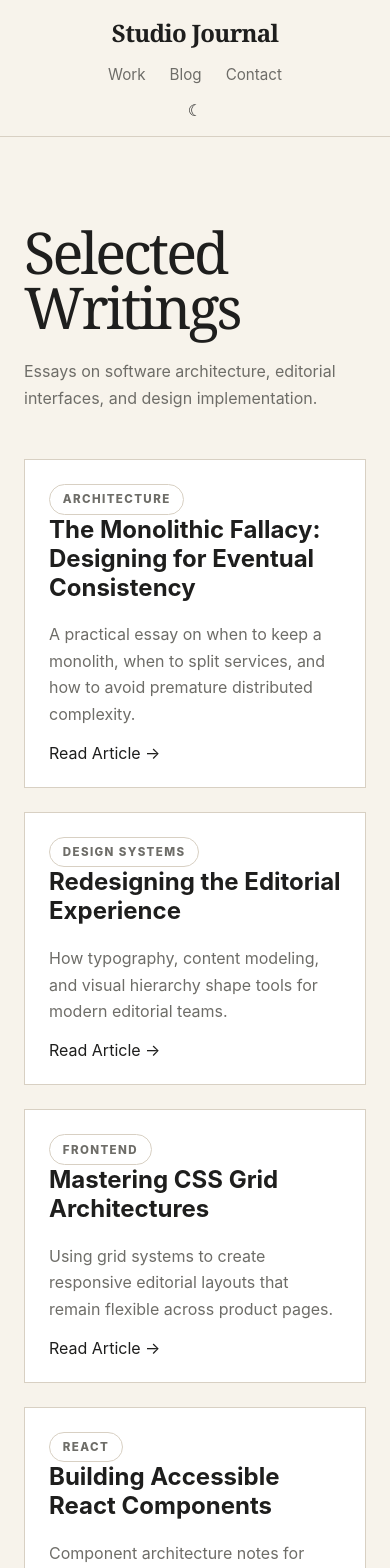
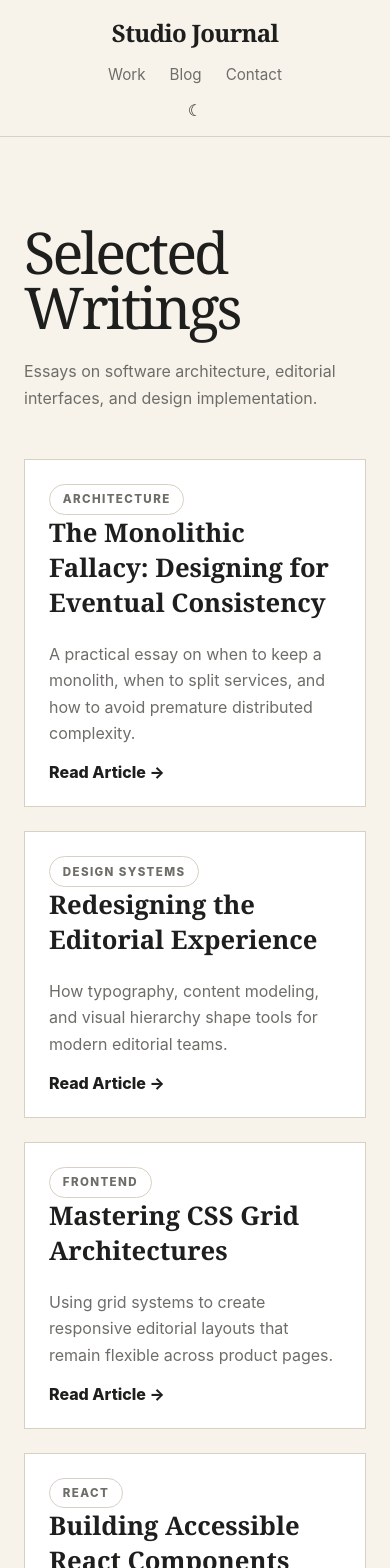
Before and after one commit to el-thon/my-porto-web, a Next.js app: page /blog in a window 390 px wide. Shown: the top 1568 px of the page. Built offline with nearby package versions, Linux system fonts and the light colour scheme.

Commit message:
style: add detail and article layouts

```diff
--- a/app/globals.css
+++ b/app/globals.css
@@ -39,6 +39,8 @@ a { color: inherit; text-decoration: none; }
   margin-inline: auto;
 }
 
+.narrow { width: min(800px, calc(100% - 48px)); }
+
 .site-header, .site-footer {
   display: grid;
   grid-template-columns: 1fr auto 1fr;
@@ -71,9 +73,11 @@ h1, h2, h3 { margin-top: 0; }
 .section { padding: clamp(72px, 10vw, 128px) 0; }
 .section-head { display: flex; align-items: end; justify-content: space-between; gap: 2rem; margin-bottom: 3rem; }
 .projects-grid, .writing-grid { display: grid; grid-template-columns: repeat(3, minmax(0, 1fr)); gap: 1.5rem; }
+.two-col { grid-template-columns: repeat(2, minmax(0, 1fr)); }
 .card { border: 1px solid var(--border); background: var(--surface); }
 .project-card { min-height: 420px; display: flex; flex-direction: column; }
 .project-art { min-height: 190px; display: grid; place-items: center; background: linear-gradient(135deg, var(--surface-soft), transparent); font-family: var(--font-serif); font-size: 4rem; color: var(--muted); }
+.project-hero-art { min-height: 360px; display: grid; place-items: center; border: 1px solid var(--border); margin: 3rem 0; background: radial-gradient(circle at 70% 20%, var(--surface-soft), transparent 42%), linear-gradient(135deg, var(--surface), transparent); color: var(--muted); font-family: var(--font-serif); font-size: clamp(1.8rem, 5vw, 4rem); text-align: center; padding: 2rem; }
 .card-body { padding: 1.5rem; }
 .card-body p { color: var(--muted); line-height: 1.65; }
 .pills { display: flex; flex-wrap: wrap; gap: .5rem; margin-top: 1.2rem; }
@@ -83,13 +87,25 @@ h1, h2, h3 { margin-top: 0; }
 .marquee span { font-family: var(--font-serif); font-size: 2rem; white-space: nowrap; }
 @keyframes marquee { to { transform: translateX(-50%); } }
 .contact { display: grid; grid-template-columns: .9fr 1.1fr; gap: 4rem; }
+.contact-cards { display: grid; gap: 1rem; margin-top: 3rem; }
 .contact-form { padding: 2rem; display: grid; gap: 1rem; }
 input, textarea { width: 100%; margin-top: .5rem; padding: 1rem; border: 1px solid var(--border); background: transparent; color: var(--text); }
+
+.detail-layout { display: grid; grid-template-columns: minmax(0, 1fr) 336px; gap: 4rem; align-items: start; }
+.info-card { position: sticky; top: 96px; padding: 2rem; display: grid; gap: 1rem; }
+.rich-text { color: var(--muted); font-size: 1.05rem; line-height: 1.8; }
+.rich-text h2 { color: var(--text); font-family: var(--font-serif); font-size: clamp(2rem, 5vw, 3.6rem); margin-top: 3rem; }
+.rich-text pre { overflow: auto; border: 1px solid var(--border); background: var(--surface); padding: 1.5rem; color: var(--text); }
+.rich-text blockquote { margin: 3rem 0; padding-left: 1.5rem; border-left: 2px solid var(--border); color: var(--text); font-family: var(--font-serif); font-size: 1.5rem; }
+.breadcrumb { display: flex; gap: .75rem; color: var(--muted); margin-bottom: 2rem; }
+.article-card h2 { font-size: clamp(1.6rem, 4vw, 2.4rem); font-family: var(--font-serif); }
+.read-more { color: var(--text); font-weight: 800; }
 
 @media (max-width: 840px) {
   .site-header, .site-footer { grid-template-columns: 1fr; text-align: center; }
   .site-nav, .footer-links { justify-content: center; flex-wrap: wrap; }
   .footer-links { justify-self: center; }
   .section-head, .contact { display: block; }
-  .projects-grid, .writing-grid { grid-template-columns: 1fr; }
+  .projects-grid, .writing-grid, .two-col, .detail-layout { grid-template-columns: 1fr; }
+  .info-card { position: static; }
 }
```
